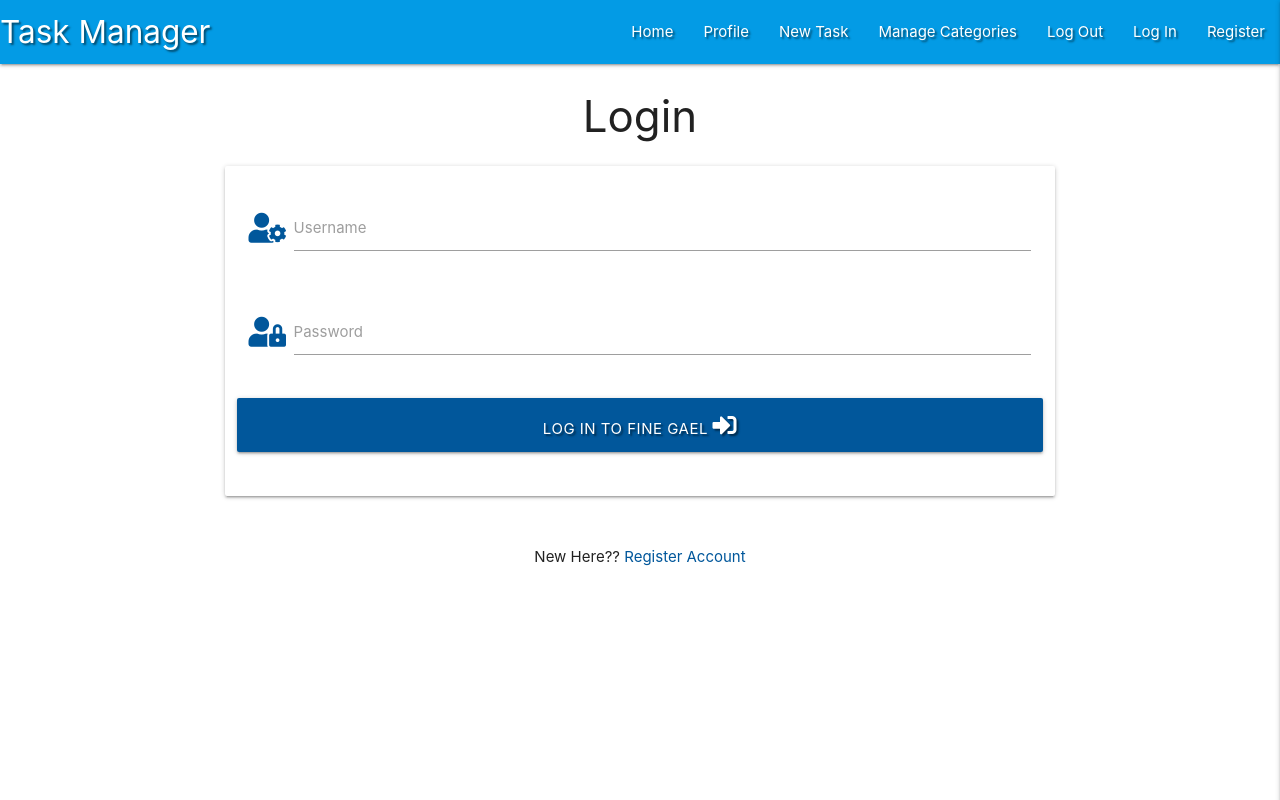
After one commit to Andrew-code2020/datacentricminiproject, a Flask app: page /login in a window 1280 px wide. The commit adds this page. Run offline with Flask 2, Linux system fonts and the light colour scheme; some libraries are stand-ins or nearby versions.

Commit message:
added Login Functionality

```diff
--- a/app.py
+++ b/app.py
@@ -47,6 +47,32 @@ def register():
         flash("Registration Successful!")
     return render_template("register.html")
 
+@app.route("/login", methods=["GET", "POST"])
+def login():
+    if request.method == "POST":
+        # check if username exists in db
+        existing_user = mongo.db.users.find_one(
+            {"username": request.form.get("username").lower()})
+
+        if existing_user:
+            # ensure hashed password matches user input
+            if check_password_hash(
+                existing_user["password"], request.form.get("password")):
+                session["user"] = request.form.get("username").lower()
+                flash("Welcome, {}".format(request.form.get("username")))
+            else:
+                # invalid password match
+                flash("Incorrect Username and/or Password")
+                return redirect(url_for("login"))
+
+        else:
+            # username doesn't exist
+            flash("Incorrect Username and/or Password")
+            return redirect(url_for("login"))
+
+    return render_template("login.html")
+
+
 
 if __name__ == "__main__":
     app.run(host=os.environ.get("IP"),
--- a/templates/base.html
+++ b/templates/base.html
@@ -40,7 +40,7 @@
             <li><a href="">New Task</a></li>
             <li><a href="">Manage Categories</a></li>
             <li><a href="">Log Out</a></li>
-            <li><a href="">Log In</a></li>
+            <li><a href="{{url_for('login')}}">Log In</a></li>
             <li><a href="{{url_for('register')}}">Register</a></li>
           </ul>
         </div>
@@ -57,7 +57,7 @@
         <li><a href="">New Task</a></li>
         <li><a href="">Manage Categories</a></li>
         <li><a href="">Log Out</a></li>
-        <li><a href="">Log In</a></li>
+        <li><a href="{{url_for('login')}}">Log In</a></li>
         <li><a href="{{url_for('register')}}">Register</a></li>
       </ul>
     </header>
--- /dev/null
+++ b/templates/login.html
@@ -0,0 +1,65 @@
+{% extends "base.html" %} {% block content %}
+
+<h3 class="center-align">Login</h3>
+
+<!----Username-->
+<div class="row">
+  <form
+    class="col s12 m8 offset-m2"
+    method="POST"
+    action="{{ url_for('login') }}"
+  >
+    <div class="card-panel">
+      <div class="row">
+        <div class="input-field col s12">
+          <i class="fas fa-user-cog prefix light-blue-text text-darken-4"></i>
+          <input
+            id="username"
+            name="username"
+            type="text"
+            minlength="5"
+            maxlength="15"
+            pattern="^[a-zA-Z0-9]{5,15}$"
+            class="validate"
+            required
+          />
+          <label for="username">Username</label>
+        </div>
+      </div>
+      <!--Password-->
+      <div class="row">
+        <div class="input-field col s12">
+          <i class="fas fa-user-lock prefix light-blue-text text-darken-4"></i>
+          <input
+            id="password"
+            name="password"
+            type="password"
+            class="validate"
+            minlength="5"
+            maxlength="15"
+            pattern="^[a-zA-Z0-9]{5,15}$"
+            required
+          />
+          <label for="password">Password</label>
+        </div>
+      </div>
+      <!---Log in button-->
+      <div class="row">
+        <button
+          type="submit"
+          class="col s12 btn-large light-blue darken-4 text-shadow"
+        >
+          Log in to Fine Gael <i class="fas fa-sign-in-alt"></i>
+        </button>
+      </div>
+    </div>
+  </form>
+</div>
+
+<div class="row">
+    <div class="col s12">
+        <p class="center-align">New Here?? <a href="{{ url_for('register') }}" class="light-blue-text text-darken-4">Register Account</a></p>
+    </div>
+</div>
+
+{% endblock %}
```
